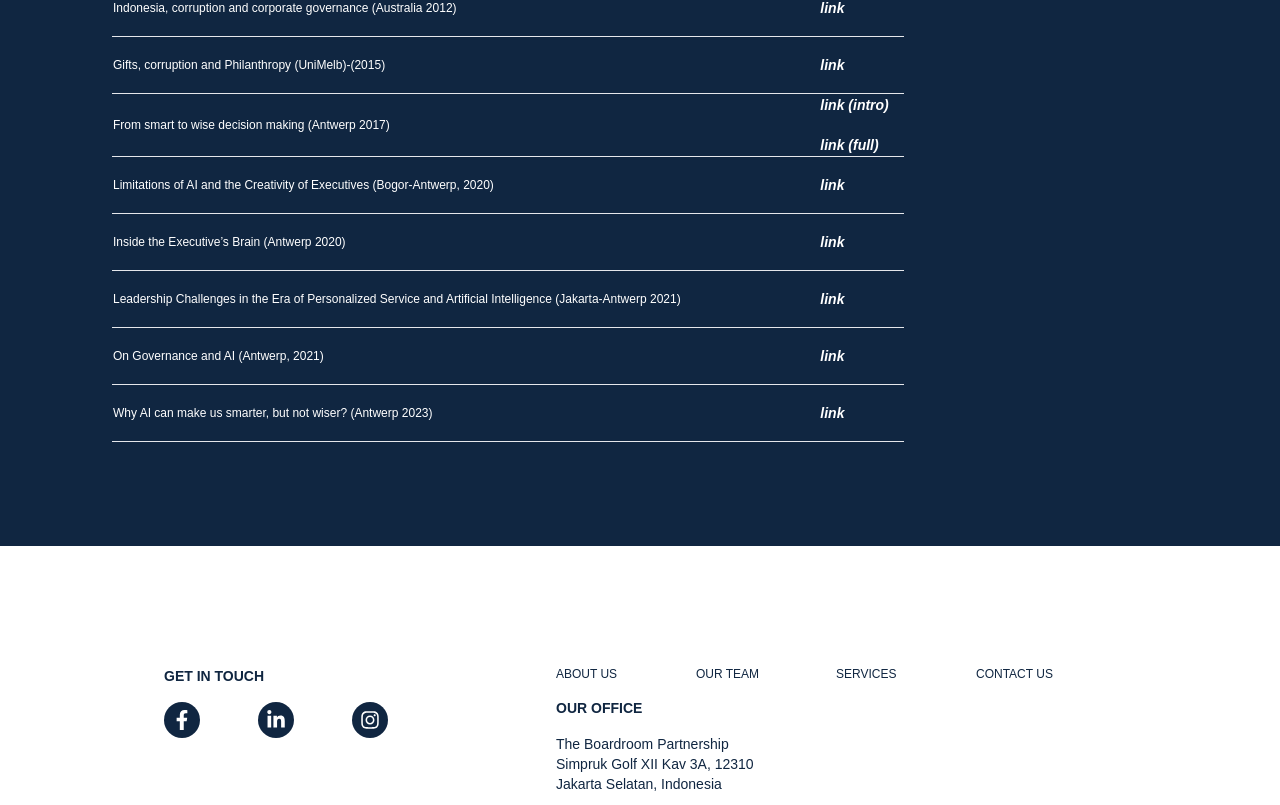
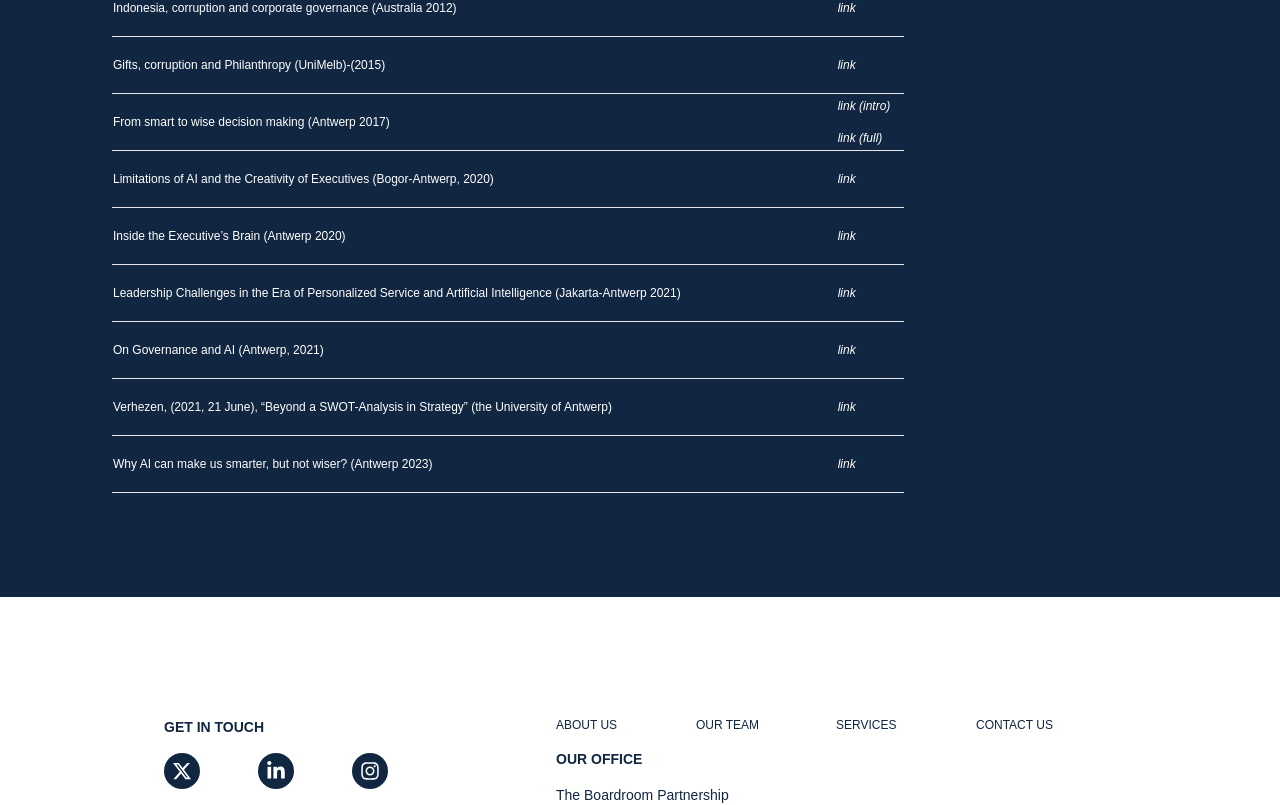
Before and after one commit to KelvinSukhiraja/boardroom, a Next.js app: page /our-team/peter/blog in a window 1280 px wide. Shown: the part 458-1263 px from the top of the page. Built offline with nearby package versions, Linux system fonts and the light colour scheme.

Commit message:
fifth commit

```diff
--- a/app/about-us/page.jsx
+++ b/app/about-us/page.jsx
@@ -175,7 +175,7 @@ const AboutUs = () => {
               <li>To help develop people or talent to execute the strategy,</li>
               <li>
                 To ensure that the growth of the organization is maintained and
-                to deliver the expected or desired performance or results,
+                to deliver the expected or desired performance or results.
               </li>
             </ul>
           </motion.div>
--- a/app/our-team/(sub)/[profile]/page.jsx
+++ b/app/our-team/(sub)/[profile]/page.jsx
@@ -6,6 +6,7 @@ import { AiOutlineArrowLeft } from "react-icons/ai";
 import { FaLinkedinIn } from "react-icons/fa";
 import { motion } from "framer-motion";
 import { usePathname } from "next/navigation";
+import { BsGlobe2 } from "react-icons/bs";
 
 const page = () => {
   const segment = usePathname();
@@ -18,18 +19,22 @@ const page = () => {
   var desc = "not available";
   var profilePic;
   var linkedin;
+  var personalWeb;
 
   if (ian) {
     linkedin = "https://www.linkedin.com/in/ikbuchanan/";
     profilePic = "/profile-C.png";
     pName = "Ian Buchanan";
     desc = "Ian Buchanan is the Emeritus Chairman of PWC Strategy.";
+    personalWeb = "http://www.aseandevelopment.com.au/ian-buchanan/";
   } else if (luc) {
     linkedin =
       "https://www.linkedin.com/in/luc-van-liedekerke-855b3158/?originalSubdomain=be";
     profilePic = "/partnerB.png";
     pName = "Prof. Dr. Luc Vanliedekerke";
     desc = "Field of expertise: ESG-Reporting & Sustainability";
+    personalWeb =
+      "https://www.uantwerpen.be/en/staff/luc-vanliedekerke/publications/";
   } else if (pri) {
     linkedin =
       "https://www.linkedin.com/in/pri3notowidigdo/?originalSubdomain=id";
@@ -37,6 +42,8 @@ const page = () => {
     pName = "Pri Notowidigdo";
     desc =
       "Field of Expertise: HR, Communication and Transformation Management";
+    personalWeb =
+      "https://www.pri-for-people-matters.com/our-partners/pri-notowidigdo";
   }
 
   const fadeLeft = {
@@ -158,6 +165,13 @@ const page = () => {
                 </p>
                 <div className="flex items-center my-4 gap-8">
                   <Link
+                    href={personalWeb}
+                    className="border rounded-full p-2 brightness-75 hover:brightness-150"
+                    target="_blank"
+                  >
+                    <BsGlobe2 size={20} />
+                  </Link>
+                  <Link
                     href={linkedin}
                     className="border rounded-full p-2 brightness-75 hover:brightness-150"
                     target="_blank"
--- a/app/our-team/(sub)/peter/blog/page.jsx
+++ b/app/our-team/(sub)/peter/blog/page.jsx
@@ -119,7 +119,7 @@ const Blog = () => {
                     Risk Management, Governance and Ethics in Business (2008
                     Australia)
                   </td>
-                  <td className="border-b text-sm font-semibold">
+                  <td className="border-b text-xs ">
                     <Link
                       href={"https://player.vimeo.com/video/8715859"}
                       target="_blank"
@@ -133,7 +133,7 @@ const Blog = () => {
                   <td className="border-b py-5 pr-5 text-xs">
                     Good versus Bad Reputation (Australia 2012)
                   </td>
-                  <td className="border-b text-sm font-semibold">
+                  <td className="border-b text-xs ">
                     <Link
                       href={
                         "https://www.abc.net.au/news/2012-08-30/indonesian-businesses-shake-bad-reputation/4234126"
@@ -150,7 +150,7 @@ const Blog = () => {
                     Indonesia, corruption and corporate governance (Australia
                     2012)
                   </td>
-                  <td className="border-b text-sm font-semibold">
+                  <td className="border-b text-xs ">
                     <Link
                       href={
                         "https://www.abc.net.au/news/2012-08-30/an-indonesia-cleans-up-corporate-governance/4234248"
@@ -166,7 +166,7 @@ const Blog = () => {
                   <td className="border-b py-5 pr-5 text-xs">
                     Gifts, corruption and Philanthropy (UniMelb)-(2015)
                   </td>
-                  <td className="border-b text-sm font-semibold">
+                  <td className="border-b text-xs ">
                     <Link
                       href={"https://player.vimeo.com/video/48782759 "}
                       target="_blank"
@@ -180,7 +180,7 @@ const Blog = () => {
                   <td className="border-b py-5 pr-5 text-xs">
                     From smart to wise decision making (Antwerp 2017)
                   </td>
-                  <td className="border-b text-sm font-semibold">
+                  <td className="border-b text-xs ">
                     <Link
                       href={"https://vimeo.com/240796408/a638abca9b"}
                       target="_blank"
@@ -203,7 +203,7 @@ const Blog = () => {
                     Limitations of AI and the Creativity of Executives
                     (Bogor-Antwerp, 2020)
                   </td>
-                  <td className="border-b text-sm font-semibold">
+                  <td className="border-b text-xs ">
                     <Link
                       href={
                         "https://twitter.com/SGPPIndonesia/status/1259061911280332802?s=08"
@@ -219,7 +219,7 @@ const Blog = () => {
                   <td className="border-b py-5 pr-5 text-xs">
                     Inside the Executive’s Brain (Antwerp 2020)
                   </td>
-                  <td className="border-b text-sm font-semibold">
+                  <td className="border-b text-xs ">
                     <Link
                       href={"https://www.youtube.com/watch?v=tPJEqIT345c"}
                       target="_blank"
@@ -234,7 +234,7 @@ const Blog = () => {
                     Leadership Challenges in the Era of Personalized Service and
                     Artificial Intelligence (Jakarta-Antwerp 2021)
                   </td>
-                  <td className="border-b text-sm font-semibold">
+                  <td className="border-b text-xs ">
                     <Link
                       href={"https://www.youtube.com/watch?v=PzteXgZtc3k&t=4s"}
                       target="_blank"
@@ -248,7 +248,7 @@ const Blog = () => {
                   <td className="border-b py-5 pr-5 text-xs">
                     On Governance and AI (Antwerp, 2021)
                   </td>
-                  <td className="border-b text-sm font-semibold">
+                  <td className="border-b text-xs ">
                     <Link
                       href={"https://youtu.be/GKJxC9gt3OE"}
                       target="_blank"
@@ -260,9 +260,26 @@ const Blog = () => {
                 </tr>
                 <tr>
                   <td className="border-b py-5 pr-5 text-xs">
+                    Verhezen, (2021, 21 June), “Beyond a SWOT-Analysis in
+                    Strategy” (the University of Antwerp)
+                  </td>
+                  <td className="border-b text-xs ">
+                    <Link
+                      href={
+                        "https://msweb.uantwerpen.be/Mediasite/Play/05c84406b4b749c59e0da86365edef271d"
+                      }
+                      target="_blank"
+                      className=" hover:underline italic"
+                    >
+                      link
+                    </Link>
+                  </td>
+                </tr>
+                <tr>
+                  <td className="border-b py-5 pr-5 text-xs">
                     Why AI can make us smarter, but not wiser? (Antwerp 2023)
                   </td>
-                  <td className="border-b text-sm font-semibold">
+                  <td className="border-b text-xs ">
                     <Link
                       href={"https://dropmefiles.com/LzBJL"}
                       target="_blank"
--- a/app/our-team/(sub)/peter/page.jsx
+++ b/app/our-team/(sub)/peter/page.jsx
@@ -187,12 +187,12 @@ const peter = () => {
                   </Link>
                 </div>
                 <div className="flex items-center my-4 gap-8">
-                  <Link
+                  {/* <Link
                     href={""}
                     className="border rounded-full p-2 brightness-75 hover:brightness-150"
                   >
                     <BsGlobe2 size={20} />
-                  </Link>
+                  </Link> */}
                   <Link
                     href={
                       "https://www.linkedin.com/in/peter-verhezen-a6b7a03/?originalSubdomain=be"
--- a/app/services/page.jsx
+++ b/app/services/page.jsx
@@ -105,7 +105,7 @@ const Services = () => {
                 >
                   temporary
                 </button>
-                . And it will requires risk-taking and significant efforts to
+                . And it will require risk-taking and significant efforts to
                 maintain or sustain past success. The major distinguishing
                 factor to sustain economic performance is relentless strategic
                 innovation.
@@ -409,7 +409,7 @@ const Services = () => {
                 that harm environment and community, a crisis can easily erupt.
                 Hence why boards and their companies should prevent such
                 self-inflicted crises and prepare if an unintentional one would
-                emerge. In additional of having established proper governance
+                emerge. In addition of having established proper governance
                 foundations for the company, a board should focus on the
                 ecological and social-ethical aspects of these new ESG-criteria.
                 At the end of the day, any company should aim to have a net
--- a/components/Footer.jsx
+++ b/components/Footer.jsx
@@ -21,20 +21,31 @@ const Footer = () => {
           </Link>
           <div className="flex justify-between my-4 text-white">
             <Link
-              href={""}
-              className="rounded-full p-2 bg-primary hover:brightness-200"
+              href={"https://twitter.com/peterverhezen"}
+              className="rounded-full p-2 bg-primary hover:brightness-200 flex items-center"
+              target="_blank"
             >
-              <FaFacebookF size={20} />
+              {/* <FaFacebookF size={20} /> */}
+              <svg
+                xmlns="http://www.w3.org/2000/svg"
+                height="20px"
+                viewBox="0 0 512 512"
+                className="fill-white"
+              >
+                <path d="M389.2 48h70.6L305.6 224.2 487 464H345L233.7 318.6 106.5 464H35.8L200.7 275.5 26.8 48H172.4L272.9 180.9 389.2 48zM364.4 421.8h39.1L151.1 88h-42L364.4 421.8z" />
+              </svg>
             </Link>
             <Link
-              href={""}
+              href={"https://www.linkedin.com/in/peter-verhezen-a6b7a03/"}
               className="rounded-full p-2 bg-primary hover:brightness-200"
+              target="_blank"
             >
               <FaLinkedinIn size={20} />
             </Link>
             <Link
-              href={""}
+              href={"https://www.instagram.com/verhezenp/"}
               className="rounded-full p-2 bg-primary hover:brightness-200"
+              target="_blank"
             >
               <FaInstagram size={20} />
             </Link>
```
Also changed, not shown: app/contact-us/page.jsx (+12 -17 lines), app/our-team/(sub)/peter/downloadables/page.jsx (+25 -7 lines), app/our-team/(sub)/tanri/page.jsx (+7 -2 lines), 2 other files (tests, documents, lock files or other folders).
